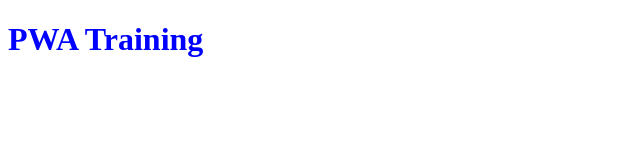
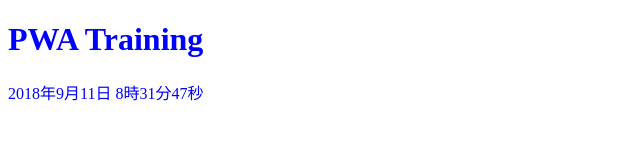
Before and after one commit to kjack25/pwa-training, a plain HTML site: page index.html in a window 1280 px wide. Shown: the whole page, without its empty margins (0-640 px from the left). Drawn offline with Linux system fonts and the light colour scheme; files that its build step writes are made by us from their sources.

Commit message:
パス記述ミス修正

```diff
--- a/index.html
+++ b/index.html
@@ -6,8 +6,8 @@
     <meta http-equiv="X-UA-Compatible" content="IE=edge">
     <title>PWA Training</title>
     <link rel="manifest" href="manifest.json">
-    <link rel="stylesheet" type="text/css" media="screen" href="main.css" />
-    <!-- <script src="main.js"></script> -->
+    <link rel="stylesheet" type="text/css" media="screen" href="/css/main.css" />
+    <script src="/js/main.js"></script>
 </head>
 <body>
     <h1>PWA Training</h1>
```
